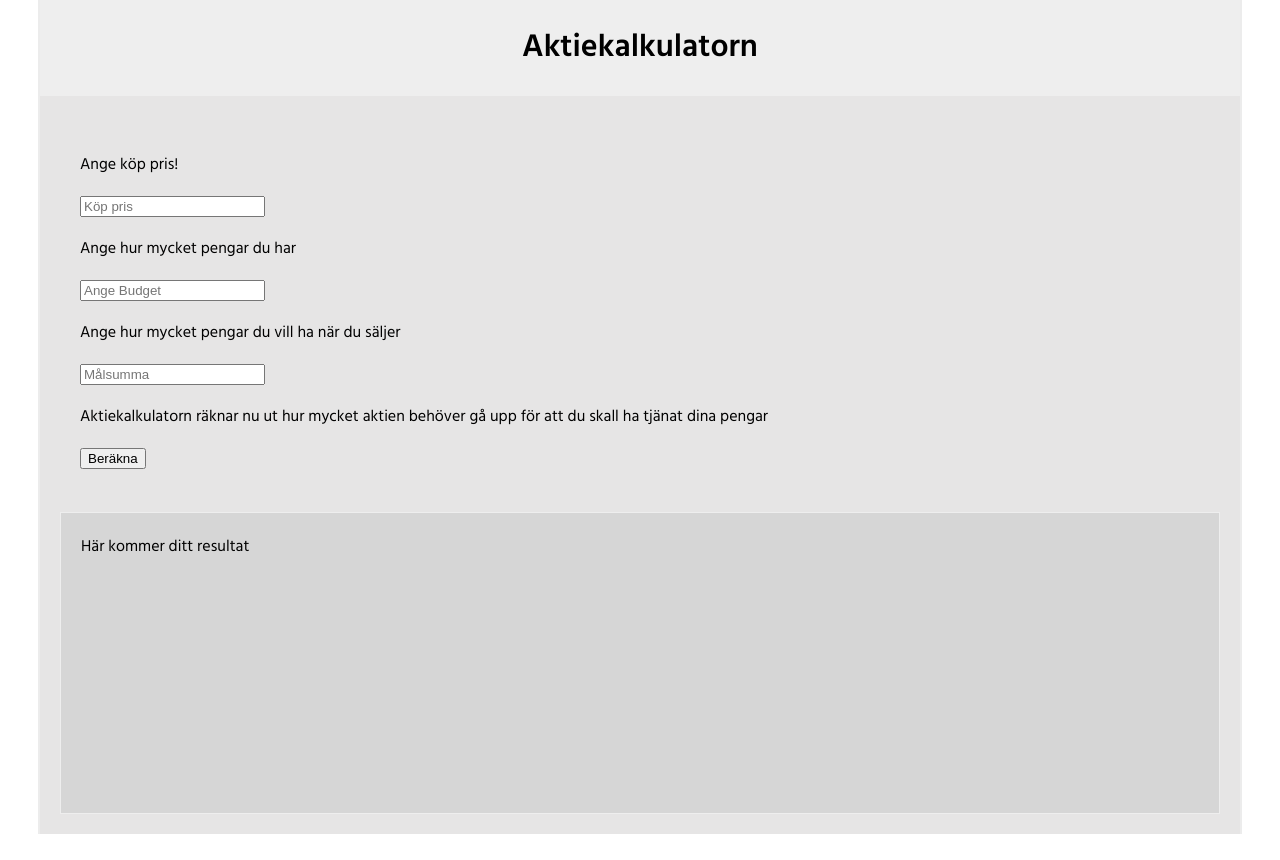
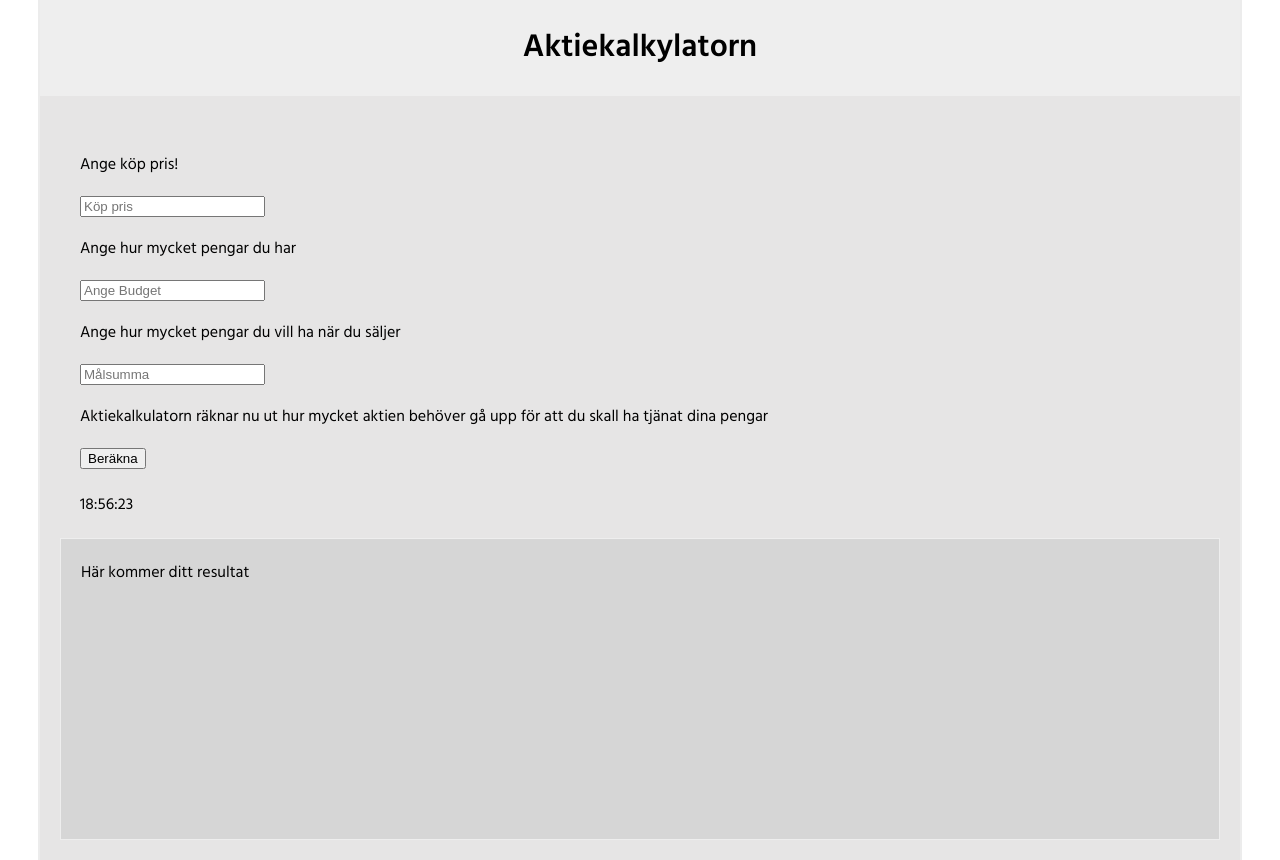
Before and after one commit to gn1broden/aktie, a plain HTML site: page index.html in a window 1280 px wide. Before the commit the page ends 834 px from the top, so only its background shows below. Drawn offline with Linux system fonts and the light colour scheme.

Commit message:
fix - watch
fix watch

```diff
--- a/css/style.css
+++ b/css/style.css
@@ -35,3 +35,7 @@ header{
 .output p {
     padding: 5px 20px;
 }
+
+#time{
+    padding: 0 20px;
+}
--- a/index.html
+++ b/index.html
@@ -7,11 +7,11 @@
     <link rel="stylesheet" type="text/css" media="screen" href="css/style.css" />
     <script src="js/script.js"></script>
     <link href="https://fonts.googleapis.com/css?family=Hind:400,600" rel="stylesheet">
-    <title>Aktiekalkulatorn</title>
+    <title>Aktiekalkylatorn</title>
 </head>
 <body>
     <header>
-        <h1>Aktiekalkulatorn</h1>
+        <h1>Aktiekalkylatorn</h1>
     </header>
     <section id="main-area">
         <form>
@@ -24,6 +24,9 @@
             <p>Aktiekalkulatorn räknar nu ut hur mycket aktien behöver gå upp för att du skall ha tjänat dina pengar</p>
             <input type="submit" value="Beräkna">
         </form>
+        <div id="time">
+
+        </div>
         <div id="aktie-result">
             <div class="output">
                 <p>Här kommer ditt resultat</p>
--- a/js/script.js
+++ b/js/script.js
@@ -29,8 +29,9 @@ const aktie = () => {
             document.querySelector('.output P').appendChild(text);
 
         }else{
+            document.querySelector('.output p').innerHTML = " ";
             let text = document.createTextNode("Någonting sket sig egghövve, gör om gör rätt!");
-            document.querySelector('.output').appendChild(text);
+            document.querySelector('.output p').appendChild(text);
         }
 
     }
@@ -38,6 +39,25 @@ const aktie = () => {
     form.addEventListener('submit',runEvent);
 }
 
+function startTime() {
+    var today = new Date();
+    var h = today.getHours();
+    var m = today.getMinutes();
+    var s = today.getSeconds();
+    m = checkTime(m);
+    s = checkTime(s);
+    document.getElementById('time').innerHTML =
+    h + ":" + m + ":" + s;
+    var t = setTimeout(startTime, 500);
+}
+function checkTime(i) {
+    if (i < 10) {
+        i = "0" + i; // add zero in front of numbers < 10
+    }
+    return i;
+}
+
 window.onload = function() {
     aktie();
+    startTime();
 }
```
